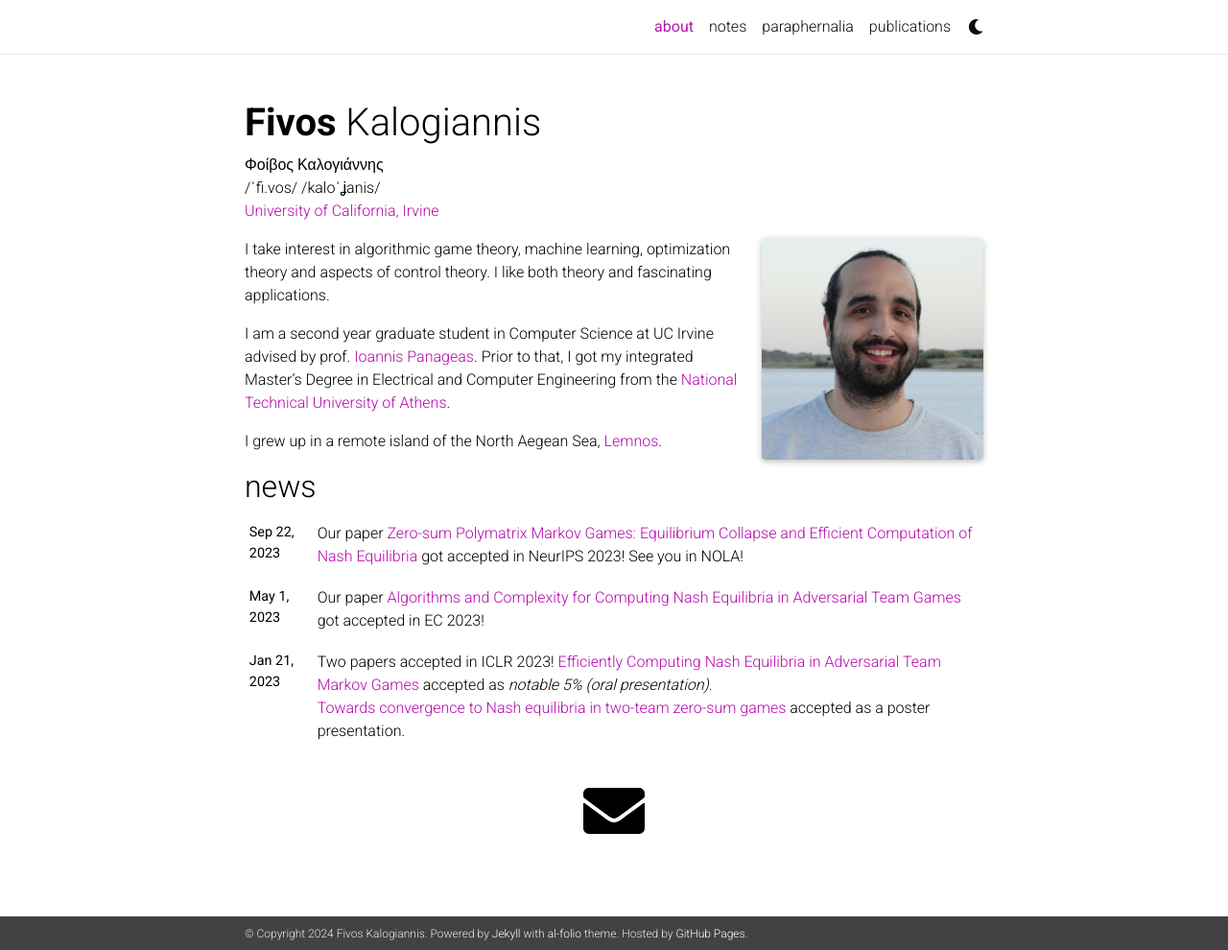
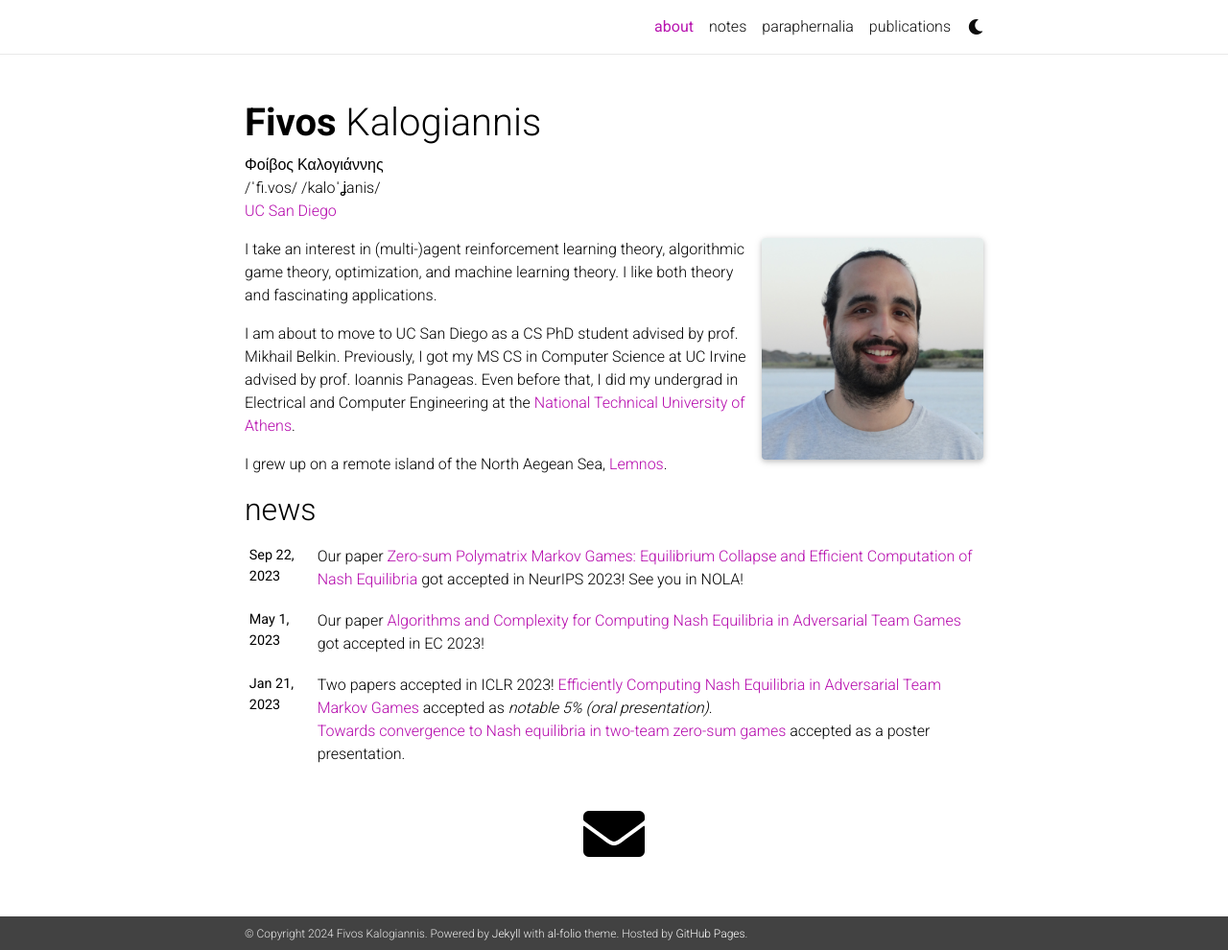
Before and after one commit to fivoskal/fivoskal.github.io, a Jekyll site: the page built from _pages/about.md, in a window 1280 px wide and 990 px high. Shown: the whole window at 96% size. Built offline with Jekyll 4.4.1, drawn with Linux system fonts in a browser that asks for light colours; nearby versions of some CDN libraries; comment, search, counter and statistics services are not loaded; a style sheet for code colours, icons or effects is not loaded.

Commit message:
Update about.md
moving-to-sd

```diff
--- a/_pages/about.md
+++ b/_pages/about.md
@@ -2,7 +2,7 @@
 layout: about
 title: about
 permalink: /
-description: Φοίβος Καλογιάννης<br>/ˈfi.vos/  /kaloˈʝanis/<br><a href="https://www.ics.uci.edu/">University of California, Irvine</a>
+description: Φοίβος Καλογιάννης<br>/ˈfi.vos/  /kaloˈʝanis/<br><a href="https://cse.ucsd.edu/">UC San Diego</a>
 
 profile:
   align: right
@@ -16,12 +16,12 @@ news: true  # includes a list of news items
 selected_papers: false # includes a list of papers marked as "selected={true}"
 social: true  # includes social icons at the bottom of the page
 ---
-I take interest in algorithmic game theory, machine learning, optimization theory and aspects of control theory. I like both theory and fascinating applications.
+I take an interest in (multi-)agent reinforcement learning theory, algorithmic game theory, optimization, and machine learning theory. I like both theory and fascinating applications.
 
-I am a second year graduate student in Computer Science at UC Irvine advised by prof. [Ioannis Panageas](https://panageas.github.io/).
-Prior to that, I got my integrated Master's Degree in Electrical and Computer Engineering from the [National Technical University of Athens](https://www.ece.ntua.gr/en).
+I am about to move to UC San Diego as a CS PhD student advised by prof. Mikhail Belkin. Previously, I got my MS CS in Computer Science at UC Irvine advised by prof. Ioannis Panageas.
+Even before that, I did my undergrad in Electrical and Computer Engineering at the [National Technical University of Athens](https://www.ece.ntua.gr/en).
 
-I grew up in a remote island of the North Aegean Sea, [Lemnos](https://en.wikipedia.org/wiki/Lemnos).
+I grew up on a remote island of the North Aegean Sea, [Lemnos](https://en.wikipedia.org/wiki/Lemnos).
 
  <!-- <img src="assets/img/rps.png" alt="Rock Paper Scissor">  -->
 <!-- Put your address / P.O. box / other info right below your picture. You can also disable any these elements by editing `profile` property of the YAML header of your `_pages/about.md`. Edit `_bibliography/papers.bib` and Jekyll will render your [publications page](/al-folio/publications/) automatically. -->
```
